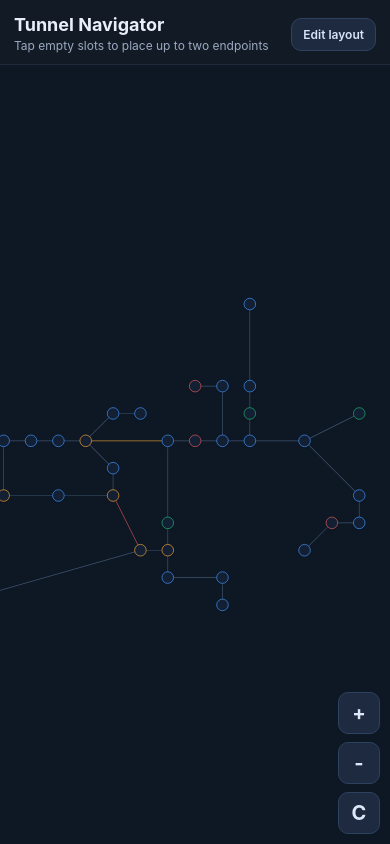
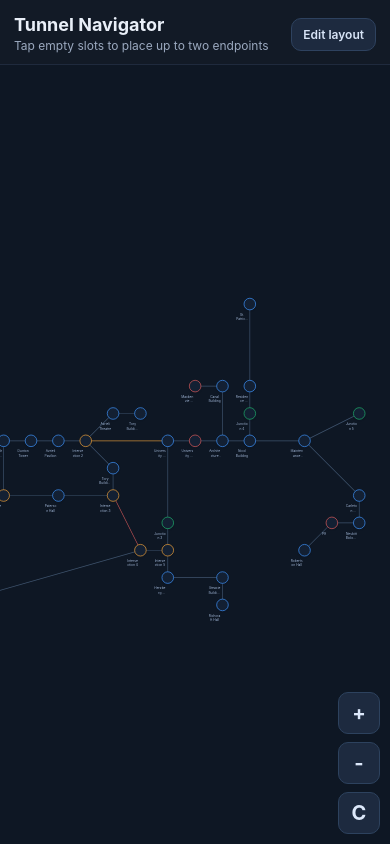
Before and after one commit to gorbleskqr/tunnel-navigator-mvp, a React Native app: screen / in a window 390 px wide. Built offline with nearby package versions, Linux system fonts and the light colour scheme.

Commit message:
feat: keep slot labels visible and style exit-only slots

```diff
--- a/src/components/GraphCanvas.tsx
+++ b/src/components/GraphCanvas.tsx
@@ -997,6 +997,7 @@ export default function GraphCanvas() {
           {slots.map((slot) => {
             const highlighted = highlightedSlotIds.has(slot.id);
             const isDropTarget = dropPreviewSlotId === slot.id;
+            const isExitOnly = slot.node.exitOnly;
 
             return (
               <View key={slot.id} style={[styles.slotWrap, { left: slot.x - SLOT_RADIUS, top: slot.y - SLOT_RADIUS }]}>
@@ -1004,17 +1005,15 @@ export default function GraphCanvas() {
                   style={[
                     styles.slot,
                     { borderColor: NODE_TYPE_COLORS[slot.node.type] ?? '#7f8a9b' },
+                    isExitOnly ? styles.slotExitOnly : null,
                     highlighted ? styles.slotHighlighted : null,
                     isDropTarget ? styles.slotDropPreview : null,
                   ]}
                 />
-                {editLayoutMode ? (
-                  <Text numberOfLines={3} style={styles.slotLabel}>
-                    {slot.node.label}
-                    {'\n'}
-                    {Math.round(slot.x)}, {Math.round(slot.y)}
-                  </Text>
-                ) : null}
+                <Text numberOfLines={editLayoutMode ? 3 : 2} style={styles.slotLabel}>
+                  {slot.node.label}
+                  {editLayoutMode ? `\n${Math.round(slot.x)}, ${Math.round(slot.y)}` : ''}
+                </Text>
               </View>
             );
           })}
@@ -1222,6 +1221,11 @@ const styles = StyleSheet.create({
     shadowOffset: { width: 0, height: 3 },
     shadowRadius: 4,
   },
+  slotExitOnly: {
+    borderStyle: 'dashed',
+    borderColor: '#ffbe70',
+    backgroundColor: '#2f2415',
+  },
   slotHighlighted: {
     borderColor: '#ffffff',
     backgroundColor: '#21395c',
```
